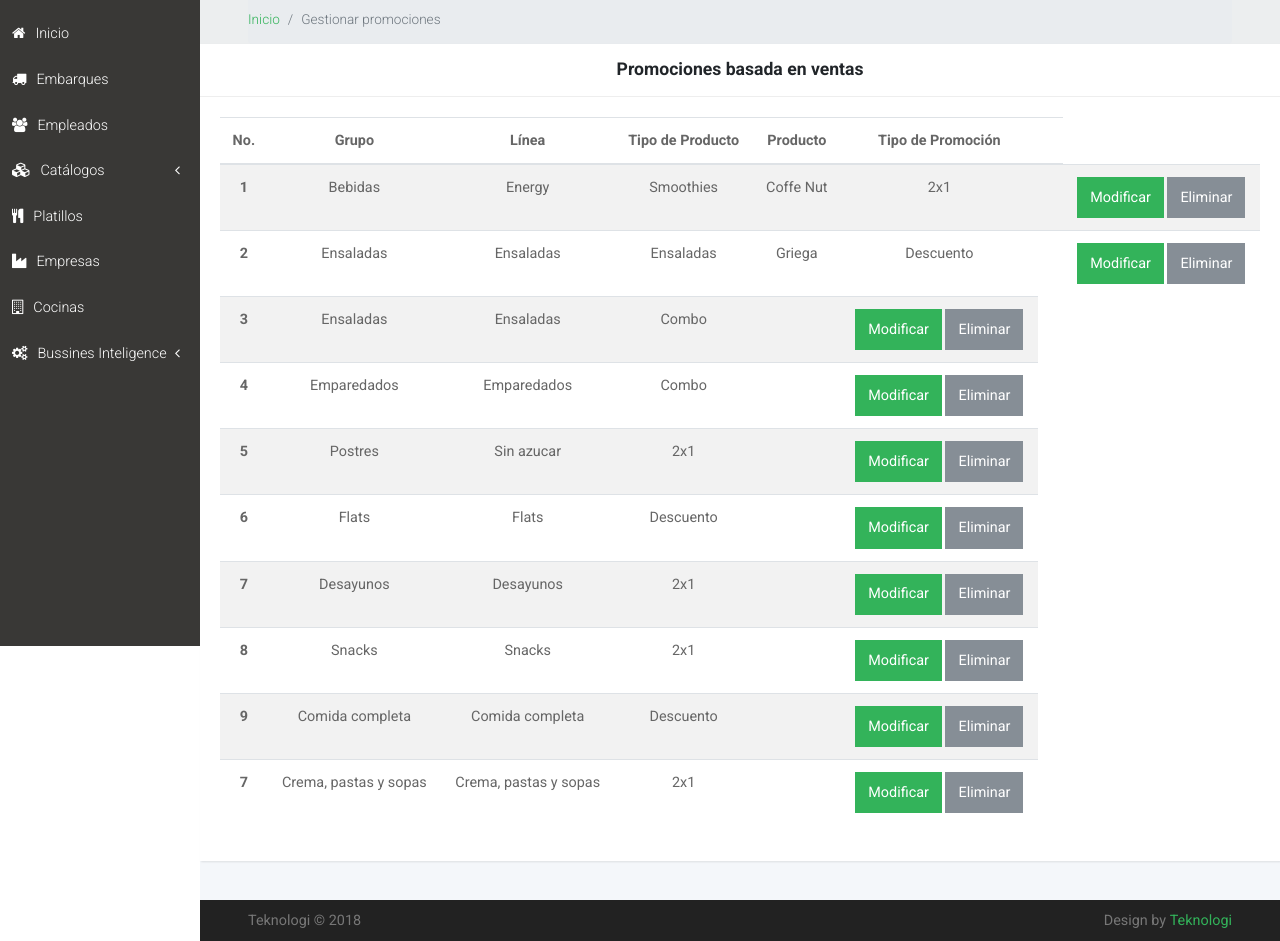
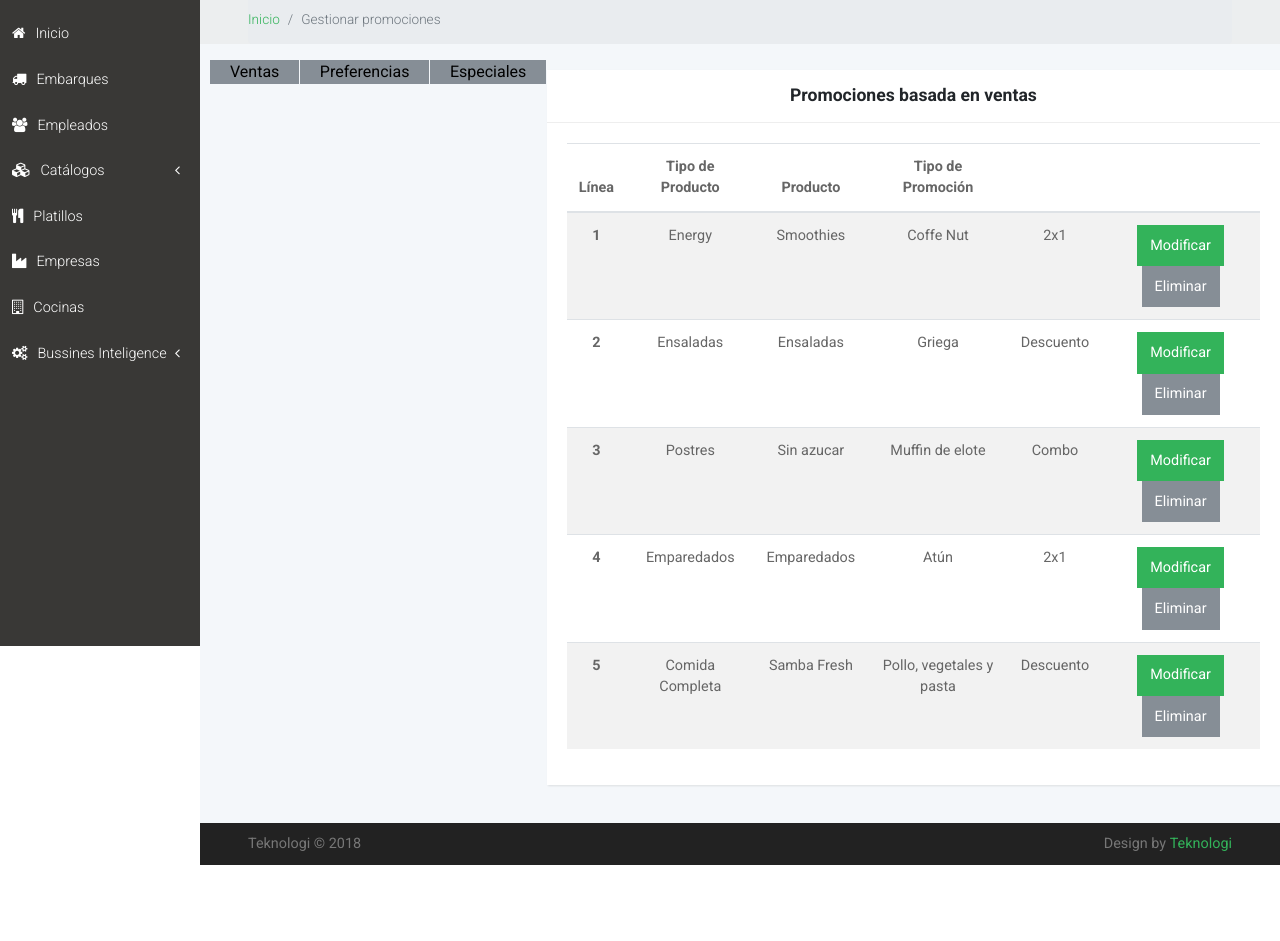
Before and after one commit to teknologimx/Samba_Smoothie, a PHP site: page /gestionpromo.html in a window 1280 px wide. Shown: the part 154-1095 px from the top of the page. After the commit the page ends 1019 px from the top, so only its background shows below. Run offline with PHP 8.4, Linux system fonts and the light colour scheme.

Commit message:
commit Cambio8

```diff
--- a/admin/css/style.default.css
+++ b/admin/css/style.default.css
@@ -2968,3 +2968,55 @@
     margin-left: 15px;
   }
 }
+
+
+/*Pestanas*/
+.contenedor{
+  width: auto;
+  margin: auto;
+  /*background: black;
+  color: bisque;*/
+  padding: 0px 0px 10px 10px;
+  border-radius: 10px;
+  /*box-shadow: 0 0px 0px 0px rgba(0,0,0,0.8);*/
+}
+
+/*.contenedor .titulo{
+  font-size: 3.5ex;
+  font-weight: bold;
+  margin-left: 10px;
+  margin-bottom: 10px;
+}*/
+
+#pestanas ul{
+  margin-left: -40px;
+}
+
+#pestanas li{
+  list-style-type: none;
+  float: left;
+  text-align: center;
+  margin: 0px 0.5px -2px -0px;
+  background: #868e96;
+  border-top-left-radius: 0px;
+  border-top-right-radius: 0px;
+  /*border: 2px solid bisque;*/
+  border: none;
+  border-bottom: none;
+  padding: 0px 20px 0px 20px;
+}
+
+#pestanas a:link{
+  text-decoration: none;
+  color: black;
+}
+
+#contenidoPestanas{
+  clear: both;
+  background: white;
+  padding: 20px 0px 20px 20px;
+  border-radius: 5px;
+  border-top-left-radius: 0px;
+  border: 2px solid bisque;
+  width: 1025px;
+}
--- a/admin/gestionpromo.html
+++ b/admin/gestionpromo.html
@@ -30,9 +30,10 @@
     <!-- Tweaks for older IEs--><!--[if lt IE 9]>
         <script src="https://oss.maxcdn.com/html5shiv/3.7.3/html5shiv.min.js"></script>
         <script src="https://oss.maxcdn.com/respond/1.4.2/respond.min.js"></script><![endif]-->
-      <script src="js/Script.js"></script>
+    <script type="text/javascript" src="js/Script.js"></script>
+
   </head>
-  <body>
+  <body onload="javascript:cambiarPestana(pestanas,ventas)">
     <!-- Side Navbar -->
     <nav class="side-navbar">
       <div class="side-navbar-wrapper">
@@ -577,6 +578,23 @@
         </div>
       </section>
 -->
+        <div class="contenedor">
+          <!--<div class="titulo">Promociones</div>-->
+          <div id="pestanas">
+            <ul id="lista">
+              <li id="ventas">
+                <a href='javascript:cambiarPestana(pestanas,ventas);'>Ventas</a>
+              </li>
+              <li id="preferencias">
+                <a href='javascript:cambiarPestana(pestanas,preferencias);'>Preferencias</a>
+              </li>
+              <li id="especiales">
+                <a href='javascript:cambiarPestana(pestanas,especiales);'>Especiales</a>
+              </li>
+            </ul>
+          </div>
+        </div>
+
         <div  class="col-lg-20">
               <div class="card">
                 <div class="card-header">
@@ -587,52 +605,48 @@
                     <table class="table table-striped">
                       <thead>
                         <tr>
-                          <th>No.</th>
-                          <th>Grupo</th>
+                          <!--<th>Grupo</th>-->
                           <th>Línea</th>
                           <th>Tipo de Producto</th>
                           <th>Producto</th>
                           <th>Tipo de Promoción</th>
+                          <th></th>
                           <th></th>
                         </tr>
                       </thead>
                       <tbody>
                         <tr>
                           <th scope="row">1</th>
-                          <td>Bebidas</td>
+                          <!--<td>Bebidas</td>-->
                           <td>Energy</td>
                           <td>Smoothies</td>
                           <td>Coffe Nut</td>
                           <td>2x1</td>
-                          <td></td>
                           <td>
                               <input type="button" id="modificar" value=" Modificar " class="btn btn-primary">
-                              <!--<input type="button" id="eliminar" value=" Eliminar " class="btn btn-primary">-->
                               <button type="button" class="btn btn-secondary"> Eliminar</button>
                           </td>
                         </tr>
-                        <tr><th scope="row">2</th>
-                          <td>Ensaladas</td>
+                        <tr>
+                          <th scope="row">2</th>
+                          <!--<td>Ensaladas</td>-->
                           <td>Ensaladas</td>
                           <td>Ensaladas</td>
                           <td>Griega</td>
                           <td>Descuento</td>
-                          <td></td>
                           <td>
                               <input type="button" id="modificar" value=" Modificar " class="btn btn-primary">
-                              <!--<input type="button" id="eliminar" value=" Eliminar " class="btn btn-primary">-->
                               <button type="button" class="btn btn-secondary"> Eliminar</button>
                           </td>
                         </tr>
                         <tr>
                             <th scope="row">3</th>
-                            <td>Ensaladas</td>
-                            <td>Ensaladas</td>
+                            <td>Postres</td>
+                            <td>Sin azucar</td>
+                            <td>Muffin de elote</td>
                             <td>Combo</td>
-                            <td></td>
                             <td>
                                 <input type="button" id="modificar" value=" Modificar " class="btn btn-primary">
-                                <!--<input type="button" id="eliminar" value=" Eliminar " class="btn btn-primary">-->
                                 <button type="button" class="btn btn-secondary"> Eliminar</button>
                             </td>
                         </tr>
@@ -640,83 +654,21 @@
                             <th scope="row">4</th>
                             <td>Emparedados</td>
                             <td>Emparedados</td>
-                            <td>Combo</td>
-                            <td></td>
+                            <td>Atún</td>
+                            <td>2x1</td>
                             <td>
                                 <input type="button" id="modificar" value=" Modificar " class="btn btn-primary">
-                                <!--<input type="button" id="eliminar" value=" Eliminar " class="btn btn-primary">-->
                                 <button type="button" class="btn btn-secondary"> Eliminar</button>
                             </td>
                         </tr>
                         <tr>
                             <th scope="row">5</th>
-                            <td>Postres</td>
-                            <td>Sin azucar</td>
-                            <td>2x1</td>
-                            <td></td>
+                            <td>Comida Completa</td>
+                            <td>Samba Fresh</td>
+                            <td>Pollo, vegetales y pasta</td>
+                            <td>Descuento</td>
                             <td>
                                 <input type="button" id="modificar" value=" Modificar " class="btn btn-primary">
-                                <!--<input type="button" id="eliminar" value=" Eliminar " class="btn btn-primary">-->
-                                <button type="button" class="btn btn-secondary"> Eliminar</button>
-                            </td>
-                        </tr>
-                        <tr>
-                            <th scope="row">6</th>
-                            <td>Flats</td>
-                            <td>Flats</td>
-                            <td>Descuento</td>
-                            <td></td>
-                            <td>
-                                <input type="button" id="modificar" value=" Modificar " class="btn btn-primary">
-                                <!--<input type="button" id="eliminar" value=" Eliminar " class="btn btn-primary">-->
-                                <button type="button" class="btn btn-secondary"> Eliminar</button>
-                            </td>
-                        </tr>
-                        <tr>
-                            <th scope="row">7</th>
-                            <td>Desayunos</td>
-                            <td>Desayunos</td>
-                            <td>2x1</td>
-                            <td></td>
-                            <td>
-                                <input type="button" id="modificar" value=" Modificar " class="btn btn-primary">
-                                <!--<input type="button" id="eliminar" value=" Eliminar " class="btn btn-primary">-->
-                                <button type="button" class="btn btn-secondary"> Eliminar</button>
-                            </td>
-                        </tr>
-                        <tr>
-                            <th scope="row">8</th>
-                            <td>Snacks</td>
-                            <td>Snacks</td>
-                            <td>2x1</td>
-                            <td></td>
-                            <td>
-                                <input type="button" id="modificar" value=" Modificar " class="btn btn-primary">
-                                <!--<input type="button" id="eliminar" value=" Eliminar " class="btn btn-primary">-->
-                                <button type="button" class="btn btn-secondary"> Eliminar</button>
-                            </td>
-                        </tr>
-                        <tr>
-                            <th scope="row">9</th>
-                            <td>Comida completa</td>
-                            <td>Comida completa</td>
-                            <td>Descuento</td>
-                            <td></td>
-                            <td>
-                                <input type="button" id="modificar" value=" Modificar " class="btn btn-primary">
-                                <!--<input type="button" id="eliminar" value=" Eliminar " class="btn btn-primary">-->
-                                <button type="button" class="btn btn-secondary"> Eliminar</button>
-                            </td>
-                        </tr>
-                        <tr>
-                            <th scope="row">7</th>
-                            <td>Crema, pastas y sopas</td>
-                            <td>Crema, pastas y sopas</td>
-                            <td>2x1</td>
-                            <td></td>
-                            <td>
-                                <input type="button" id="modificar" value=" Modificar " class="btn btn-primary">
-                                <!--<input type="button" id="eliminar" value=" Eliminar " class="btn btn-primary">-->
                                 <button type="button" class="btn btn-secondary"> Eliminar</button>
                             </td>
                         </tr>
@@ -726,7 +678,6 @@
                 </div>
               </div>
         </div>
-
 
       <footer class="main-footer">
         <div class="container-fluid">
--- /dev/null
+++ b/admin/js/Script.js
@@ -0,0 +1,30 @@
+function cambiarPestana(pestanas,pestana){
+    //Obtener los elementos con los identificadores pasados
+    pestana= document.getElementById(pestana.id);
+    listaPestanas= document.getElementById(pestanas.id);
+
+    //Obtiene las divisiones que tienen el contenido de las pestañas
+    contPest= document.getElementById('c'+pestana.id);
+    listacPestanas= document.getElementById('contenido'+pestanas.id);
+
+    i= 0;
+
+    //Recorre la lista ocultando todas las pestañas y restaurando el fondo y el padding de las pestañas
+    while(typeof listacPestanas.getElementsByTagName('div')[i] != 'undefined'){
+        $(document).ready(function(){
+            $(listacPestanas.getElementsByTagName('div')[i]).css('display','none');
+            $(listaPestanas.getElementsByTagName('li')[i]).css('background','');
+            $(listaPestanas.getElementsByTagName('li')[i]).css('padding-bottom','');
+        });
+        i++;
+    }
+    $(document).ready(function(){
+        /*Muestra el contenido de la pestana pasada como parameetro a la funcion,
+        * cambia el color de la pestana y aumenta el padding para que tape el borde
+        * superior del contenido que esta justo debajo y se vea que esta seleccionada
+        */
+        $(contPest).css('display','');
+        $(pestana).css('background','white');
+        $(pestana).css('padding-bottom','2px');
+    });
+}
```
